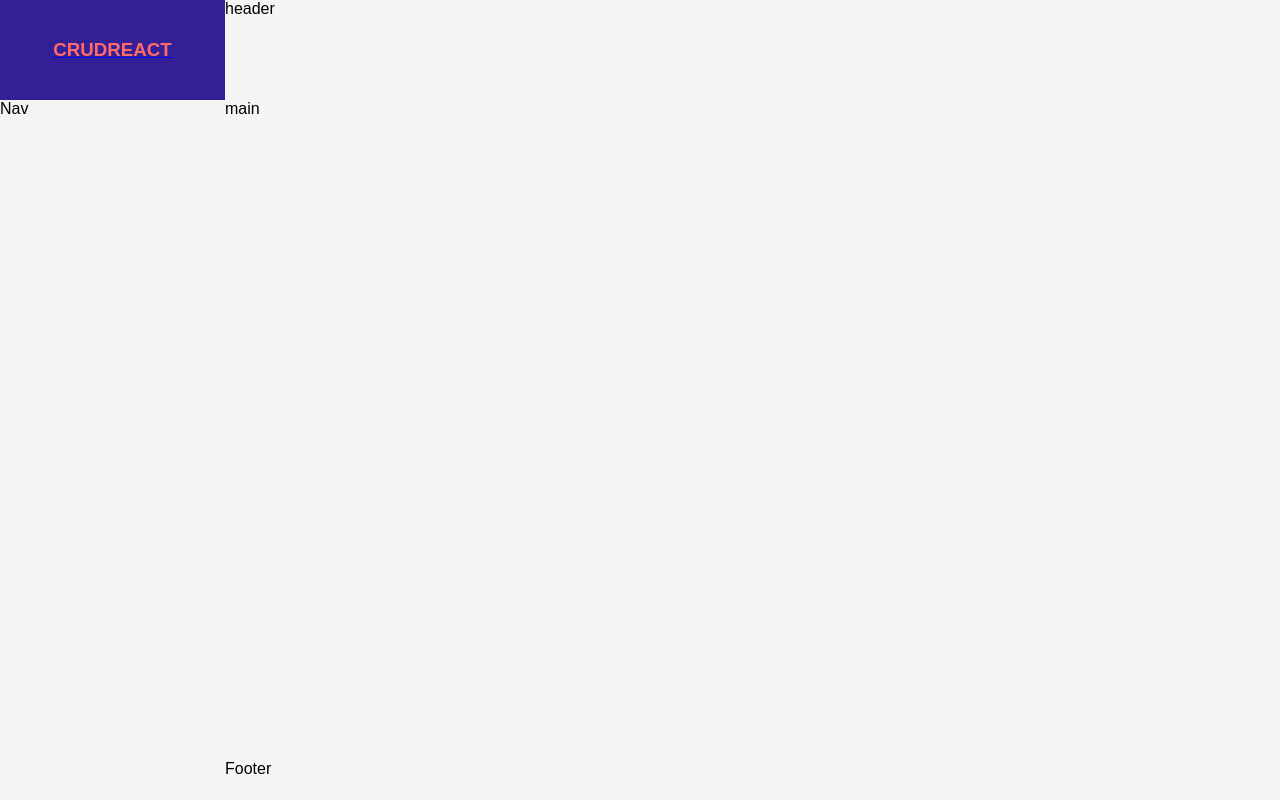
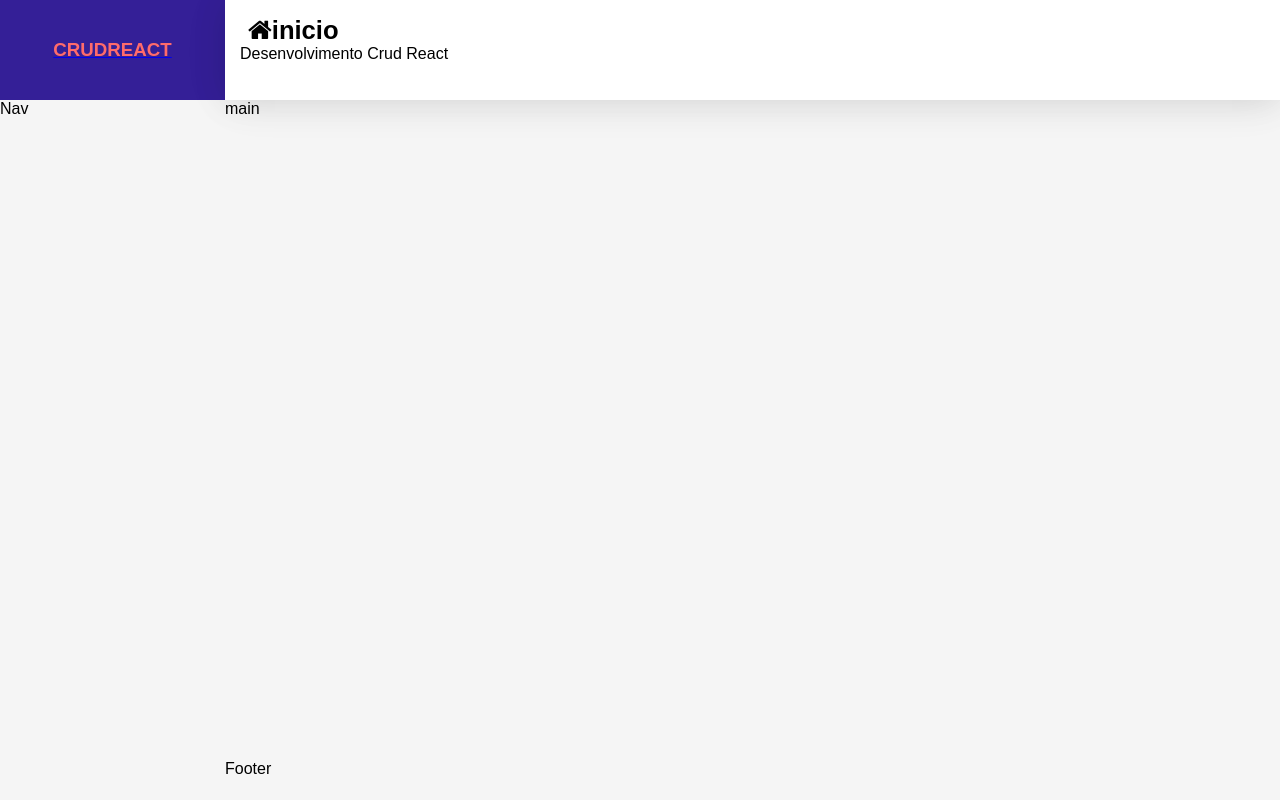
Before and after one commit to victor-magaldi/crud-react, a React (Create React App) app in the folder frontend/: page / in a window 1280 px wide. Built offline with nearby package versions, Linux system fonts and the light colour scheme.

Commit message:
customizando header com bootrap e font-awesome

```diff
--- /dev/null
+++ b/frontend/src/components/templates/Header.css
@@ -0,0 +1,11 @@
+header.header {
+  background-color: #fff;
+  padding: 0 15px;
+  overflow: hidden;
+  white-space: nowrap;
+  box-shadow: var(--shadow);
+}
+header.header h1 {
+  font-size: 1.6em;
+  margin-left: 8px;
+}
--- a/frontend/src/components/templates/Header.jsx
+++ b/frontend/src/components/templates/Header.jsx
@@ -1,7 +1,17 @@
 import React from "react";
+import "./Header.css";
 
-const Header = () => {
-  return <header className="header">header</header>;
+const Header = (props) => {
+  console.log(props);
+  return (
+    <header className="header d-none d-sm-flex flex-column">
+      <h1 className="mt-3">
+        <i className={`fa fa-${props.icon}`}> </i>
+        {props.title}
+      </h1>
+      <p className="lead text-muted">{props.subtitle}</p>
+    </header>
+  );
 };
 
 export default Header;
--- a/frontend/src/components/templates/Main.jsx
+++ b/frontend/src/components/templates/Main.jsx
@@ -1,10 +1,10 @@
 import React from "react";
 import Header from "./Header";
 
-const Main = () => {
+const Main = (props) => {
   return (
     <>
-      <Header>header</Header>
+      <Header {...props}> header</Header>
       <main className="main">main</main>
     </>
   );
--- a/frontend/src/main/App.jsx
+++ b/frontend/src/main/App.jsx
@@ -1,5 +1,7 @@
 import React from "react";
 import "./App.css";
+import "bootstrap/dist/css/bootstrap-grid.min.css";
+import "font-awesome/css/font-awesome.min.css";
 
 import Footer from "../components/templates/Footer";
 import Logo from "../components/templates/Logo";
@@ -11,7 +13,7 @@
     <div className="app">
       <Logo></Logo>
       <Nav></Nav>
-      <Main></Main>
+      <Main icon="home" title="inicio" subtitle="Desenvolvimento Crud React " />
       <Footer></Footer>
     </div>
   );
```
